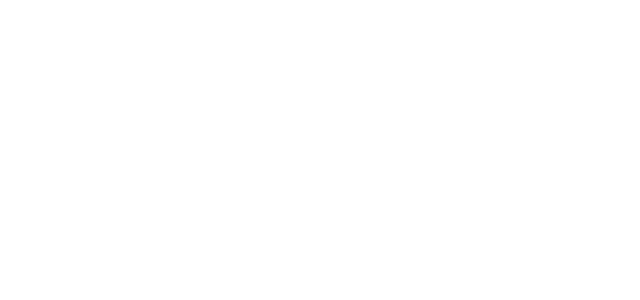
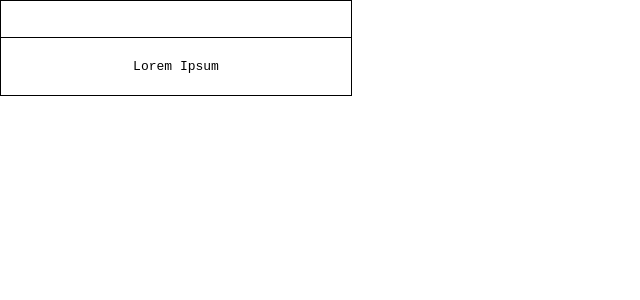
Before and after one commit to alex-alarcon/notes-app, a React (Create React App) app: page / in a window 1280 px wide. Shown: the top 300 px of the page, without its empty margins (0-640 px from the left). Built offline with nearby package versions, Linux system fonts and the light colour scheme.

Commit message:
Create Note Component

```diff
--- a/package.json
+++ b/package.json
@@ -7,6 +7,7 @@
     "eslint-config-prettier": "^5.0.0",
     "eslint-plugin-prettier": "^3.1.0",
     "prettier": "^1.18.2",
+    "prop-types": "^15.7.2",
     "react": "^16.8.6",
     "react-dom": "^16.8.6",
     "react-scripts": "3.0.1"
--- /dev/null
+++ b/src/components/Note/index.css
@@ -0,0 +1,14 @@
+.Note {
+  border: 1px solid black;
+  width: 350px;
+}
+
+.Note__Header {
+  height: 20px;
+  padding: 8px;
+  border-bottom: 1px solid black;
+}
+
+.Note__Body {
+  padding: 8px;
+}
--- /dev/null
+++ b/src/components/Note/index.jsx
@@ -0,0 +1,22 @@
+import React from 'react';
+import { PropTypes } from 'prop-types';
+
+import './index.css';
+
+function Note({ note }) {
+  return (
+    <div className="Note">
+      <div className="Note__Header" />
+      <pre className="Note__Body">{note.body}</pre>
+    </div>
+  );
+}
+
+Note.propTypes = {
+  note: PropTypes.shape({
+    id: PropTypes.number,
+    body: PropTypes.string
+  }).isRequired
+};
+
+export default Note;
--- a/src/containers/App/index.jsx
+++ b/src/containers/App/index.jsx
@@ -1,9 +1,18 @@
 import React from 'react';
 
 import './index.css';
+import Note from '../../components/Note';
 
 function App() {
-  return <div className="App" />;
+  const note = {
+    id: 1,
+    body: 'Lorem Ipsum'
+  };
+  return (
+    <div className="App">
+      <Note note={note} />
+    </div>
+  );
 }
 
 export default App;
```
Also changed, not shown: 2 other files (tests, documents, lock files or other folders).
